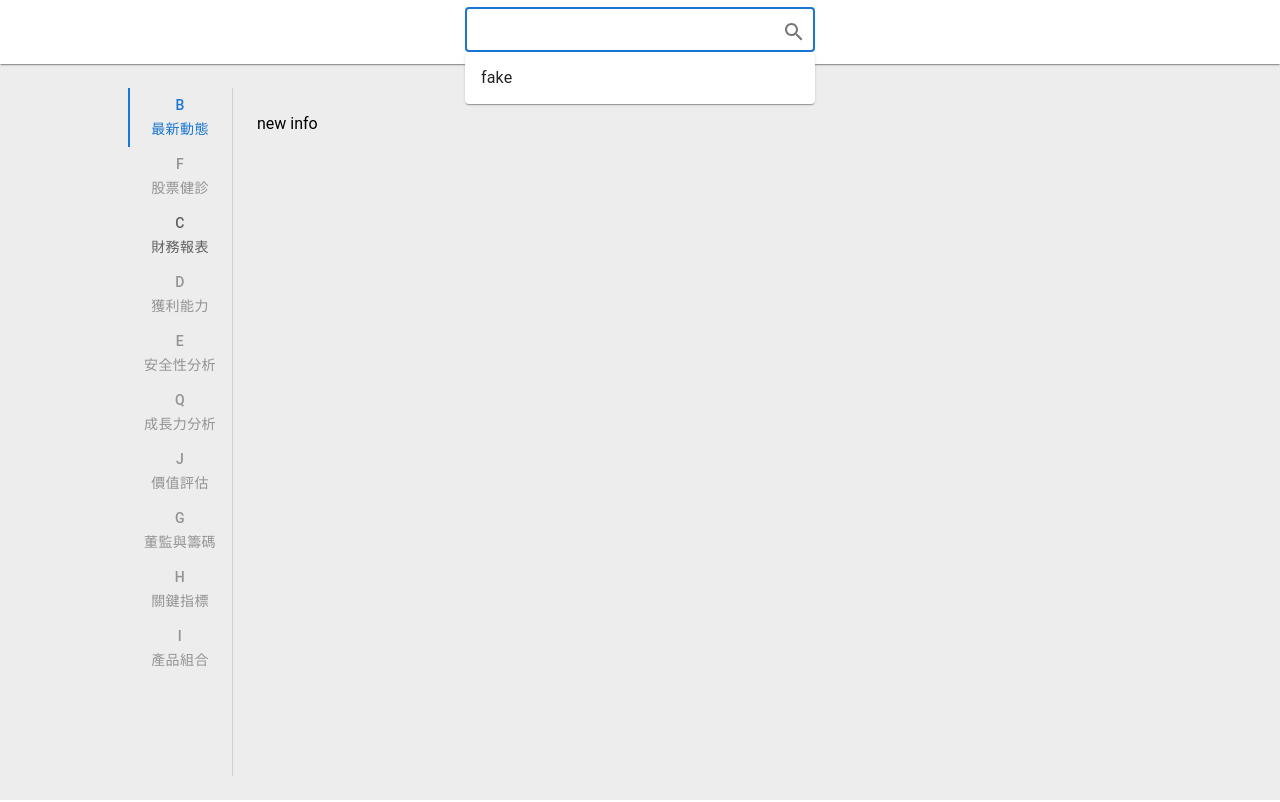
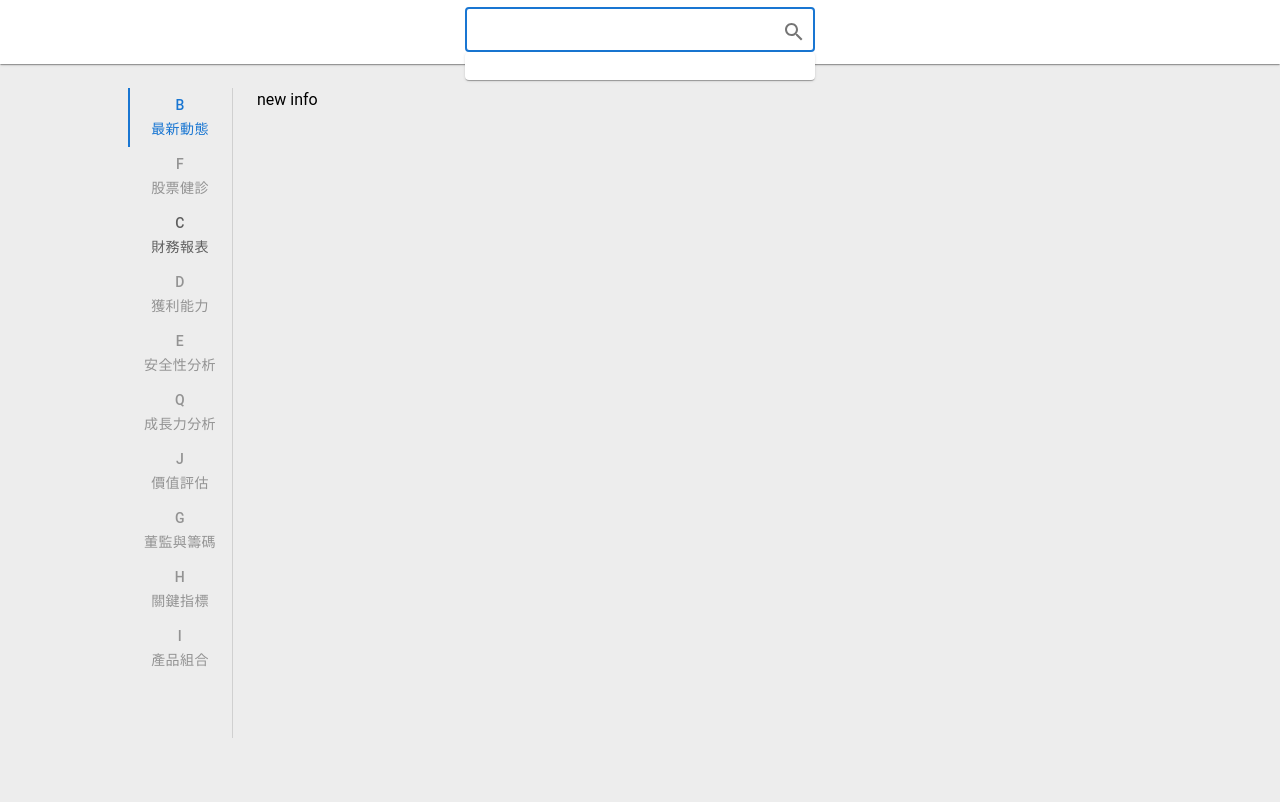
Before and after one commit to jolinhappy/stock-info-web, a React (Create React App) app: page / in a window 1280 px wide. Both pictures are taken after a click on the element 640 px from the left and 32 px from the top of the page. Built offline with nearby package versions, Linux system fonts and the light colour scheme.

Commit message:
Modify components styles

```diff
--- a/package.json
+++ b/package.json
@@ -6,6 +6,7 @@
     "@emotion/css": "^11.11.2",
     "@emotion/react": "^11.11.3",
     "@emotion/styled": "^11.11.0",
+    "@fontsource/roboto": "^5.0.8",
     "@material-ui/core": "^4.12.4",
     "@mui/icons-material": "^5.15.7",
     "@mui/lab": "^5.0.0-alpha.163",
@@ -19,6 +20,8 @@
     "@types/react": "^18.2.51",
     "@types/react-dom": "^18.2.18",
     "axios": "^1.6.7",
+    "date-fns": "^3.3.1",
+    "lodash-es": "^4.17.21",
     "react": "^18.2.0",
     "react-dom": "^18.2.0",
     "react-router-dom": "^6.22.0",
@@ -53,6 +56,7 @@
   },
   "devDependencies": {
     "@emotion/is-prop-valid": "^1.2.1",
+    "@types/lodash-es": "^4.17.12",
     "eslint": "^8.56.0",
     "eslint-config-airbnb": "^19.0.4",
     "eslint-config-airbnb-typescript": "^17.1.0",
--- a/src/components/common/AutoCompleteSearchInput.tsx
+++ b/src/components/common/AutoCompleteSearchInput.tsx
@@ -1,6 +1,7 @@
 import Autocomplete from '@mui/material/Autocomplete';
 import TextField from '@mui/material/TextField';
 import SearchIcon from '@mui/icons-material/Search';
+import Box from '@mui/material/Box';
 import styled from '@emotion/styled';
 
 interface IAutoCompleteSearchInputProps {
@@ -28,10 +29,16 @@ const AutoCompleteSearchInput = ({
   onClickOption,
 }: IAutoCompleteSearchInputProps) => (
   <StyledAutocomplete
+    loading
     popupIcon={<SearchIcon />}
-    disableClearable
-    options={autocompleteOptions.map((option: any) => option.title) || []}
-    onInputChange={onSearchInputChange}
+    // disableClearable
+    options={autocompleteOptions ? autocompleteOptions.map((option: any) => ({ label: option.label, id: option.id })) : []}
+    renderOption={(props, option: any) => (
+      <Box component="li" {...props}>{option.label}</Box>
+    )}
+    getOptionLabel={(option: any) => option.label}
+    isOptionEqualToValue={(option: any, value: any) => option.id === value.id}
+    onInputChange={(event, value) => onSearchInputChange(event, value)}
     onChange={onClickOption}
     renderInput={(params: any) => (
       <TextField
--- a/src/components/common/SidebarMenu.tsx
+++ b/src/components/common/SidebarMenu.tsx
@@ -34,7 +34,7 @@ const SidebarMenu = ({ menuData }:ISidebarMenuProps) => {
         variant="scrollable"
         value={currentParentTab}
         onChange={handleChangeTab({ isParent: true })}
-        sx={{ borderRight: 1, borderColor: 'divider' }}
+        sx={{ borderRight: 1, borderColor: 'divider', height: '650px' }}
       >
         {
           menuData.map((tab: any) => (
--- a/src/components/layouts/MainLayout.tsx
+++ b/src/components/layouts/MainLayout.tsx
@@ -13,9 +13,9 @@ const StyledMainContentWrapper = styled('div', {
   height: '100%',
   display: 'flex',
   justifyContent: 'center',
-  overflow: 'hidden',
+  overflowY: 'auto',
   backgroundColor: theme.customColors.background,
-  paddingTop: theme.spacing(8),
+  padding: theme.spacing(8, 0, 5),
 }));
 
 const StyledMainSection = styled('section', {
@@ -24,14 +24,13 @@ const StyledMainSection = styled('section', {
   padding: theme.spacing(3, 0),
   display: 'flex',
   flex: '1',
-  overflowY: 'auto',
   maxWidth: '80%',
 }));
 
 const StyledContentWrapper = styled('div', {
   shouldForwardProp: (prop) => isPropValid(prop),
 })(({ theme }: any) => ({
-  padding: theme.spacing(3),
+  padding: theme.spacing(0, 3),
   flex: 1,
 }));
 
@@ -146,7 +145,7 @@ const sidebarMenuData: ISidebarMenuItem[] = [
 ];
 
 const MainLayout = () => (
-  <Box height="100vh" display="flex" flexDirection="column">
+  <Box height="100%" display="flex" flexDirection="column">
     <TopBar />
     <StyledMainContentWrapper>
       <StyledMainSection>
--- a/src/theme/BasicColors.ts
+++ b/src/theme/BasicColors.ts
@@ -2,7 +2,7 @@ const defaultTheme = {
   background: '#ededed',
   white: '#ffffff',
   black: '#000000',
-  lightGray: '#d0d0d0',
+  lightGray: '#f6f8fa',
   middleGray: '#7b7b7b',
   darkGray: '#4f4f4f',
   text: '#0c0d0d',
```
Also changed, not shown: 1 other file (tests, documents, lock files or other folders).
